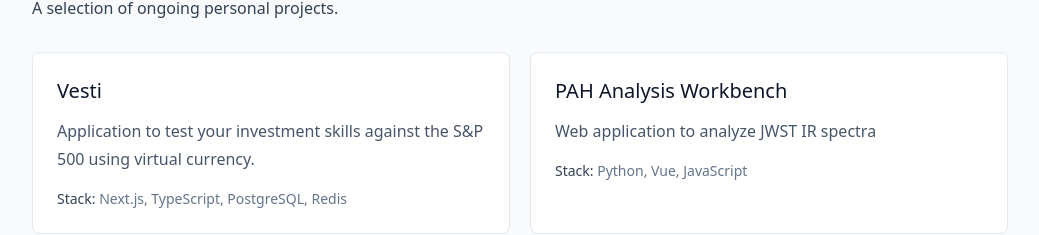
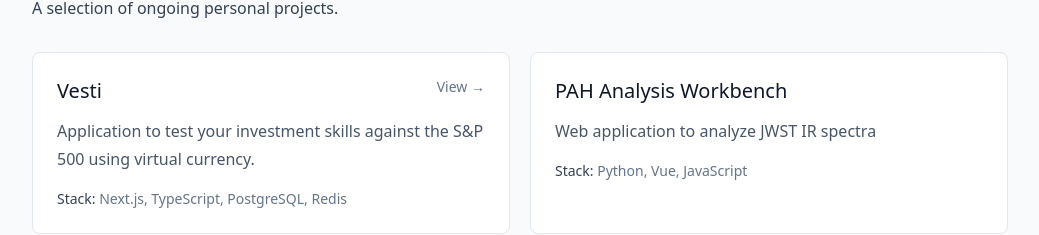
Before and after one commit to pcookson/professionalpersonalsite, a Next.js app: page /projects in a window 1280 px wide. Shown: the part 189-424 px from the top of the page, without its empty margins (120-1159 px from the left). Built offline with nearby package versions, Linux system fonts and the light colour scheme.

Commit message:
added href to projects page

```diff
--- a/app/projects/page.tsx
+++ b/app/projects/page.tsx
@@ -38,6 +38,7 @@ export default function ProjectsPage() {
             name={project.name}
             description={project.description}
             stack={project.stack}
+            href={project.href}
           />
         ))}
       </div>
```
